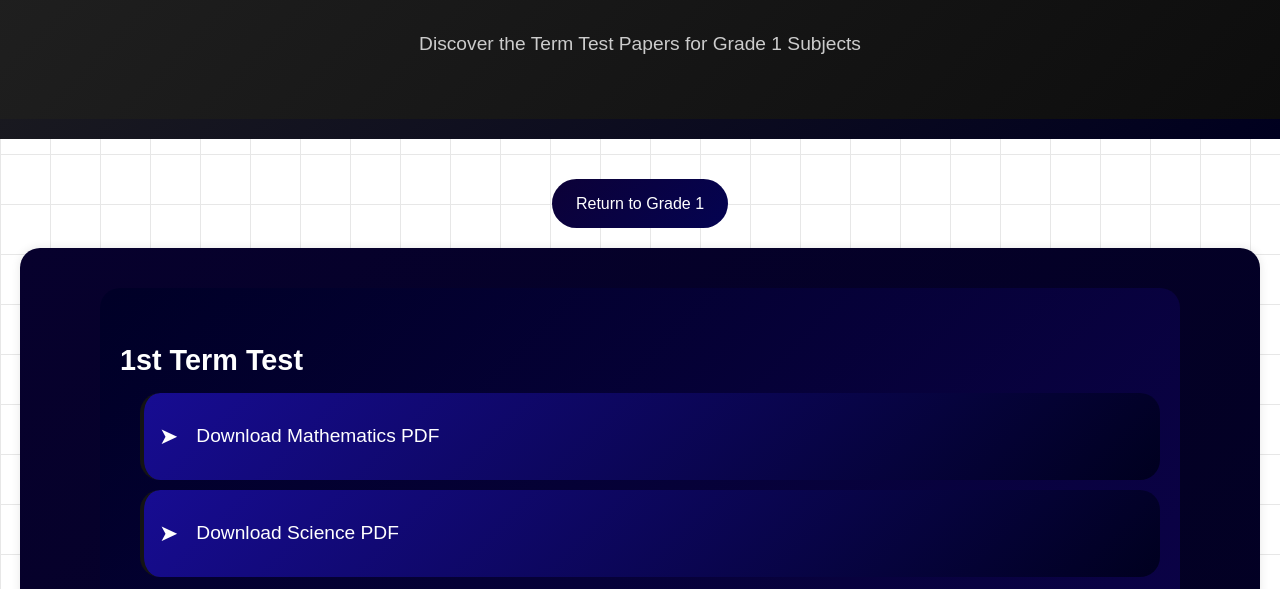
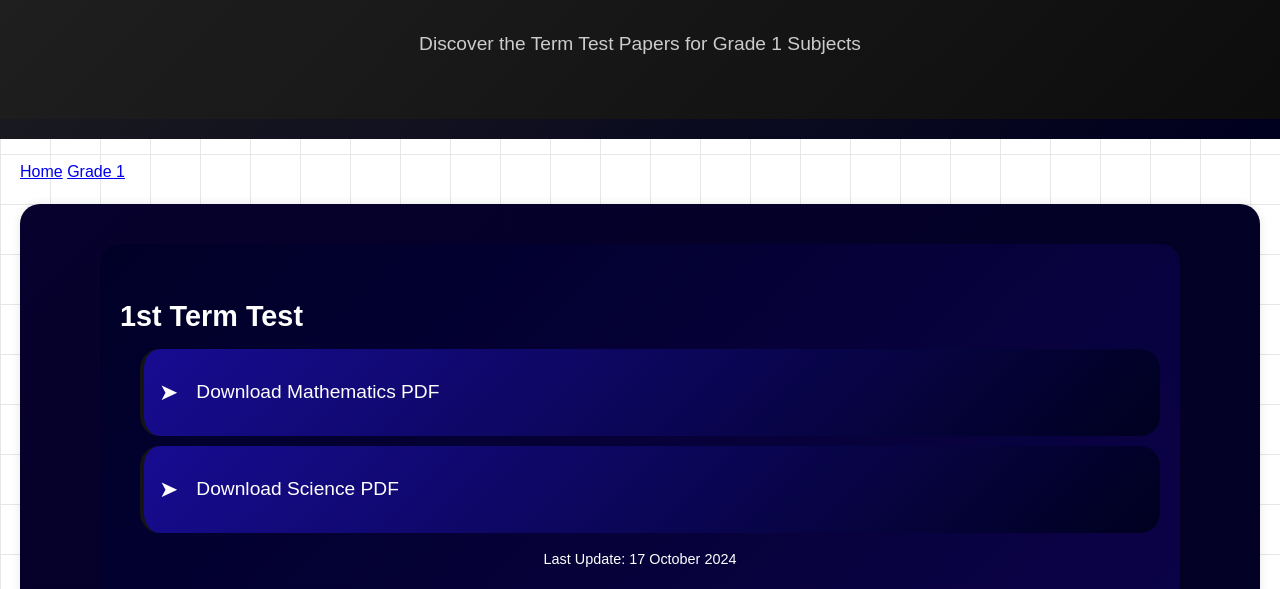
Before and after one commit to bhathiyakaveesh69/html-starter, a website: page grade1-term-tests.html in a window 1280 px wide. Shown: the part 196-785 px from the top of the page. Drawn offline with Linux system fonts and the light colour scheme.

Commit message:
Update grade1-term-tests.html

```diff
--- a/grade1-term-tests.html
+++ b/grade1-term-tests.html
@@ -137,17 +137,23 @@
 <body class="grade-page">
     <header>
 
+
         <div class="header-content">
             <h1>Grade 1 Term Tests</h1>
             <p class="tagline">Discover the Term Test Papers for Grade 1 Subjects</p>
         </div>
+
     </header>
 
     <main>
-                <!-- Return Button -->
-                <div style="text-align: center;">
-                    <a href="grade1.html" class="back-button">Return to Grade 1</a>
-                </div>
+                        <!-- Centered Breadcrumbs Section for Grade 1 Term Tests -->
+<div class="breadcrumbs-section">
+    <nav class="breadcrumbs">
+        <a href="index.html">Home</a>
+        <a href="grade1.html">Grade 1</a>
+    </nav>
+</div>
+
         <section class="term-tests-container">
             <!-- 1st Term Test Section -->
             <div class="term-test-section">
@@ -211,7 +217,10 @@
                 el.textContent = `Last Update: ${currentDate}`;
             });
         </script>
-
+ <!-- Return Button -->
+ <div style="text-align: center;">
+    <a href="grade1.html" class="back-button">Return to <b>Grade 1</b></a>
+</div>
 
     </main>
 
```
